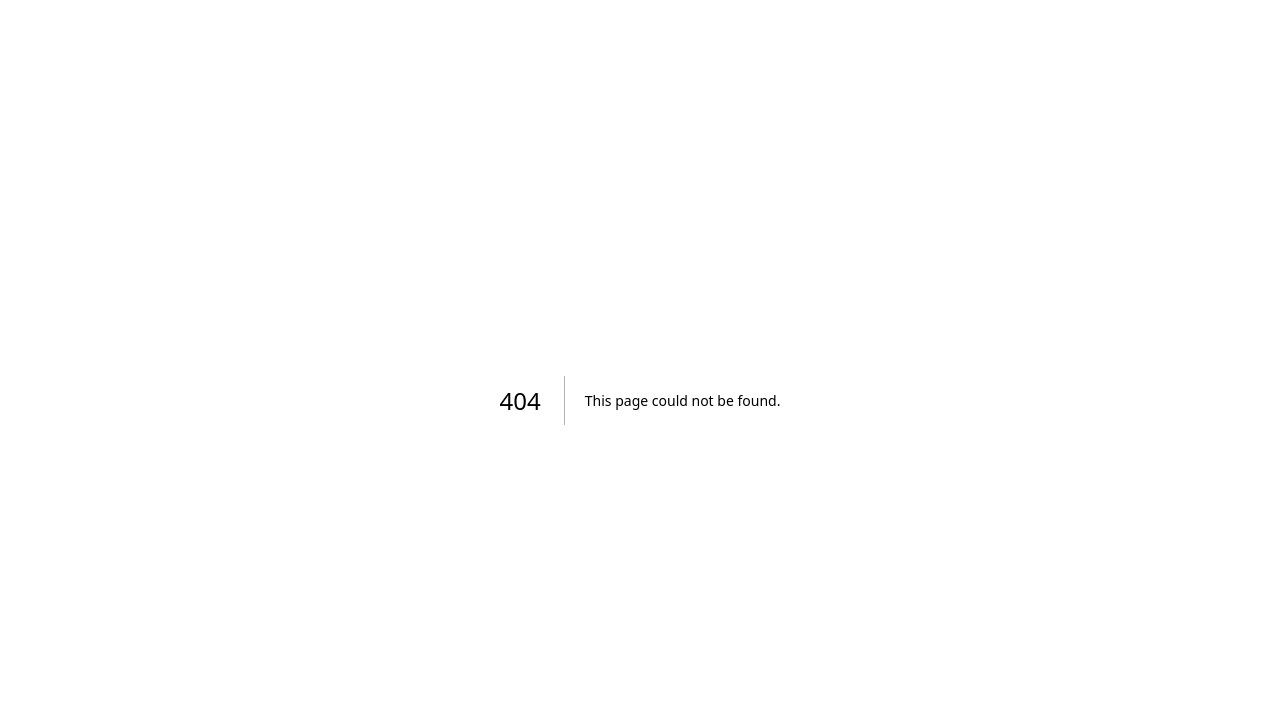
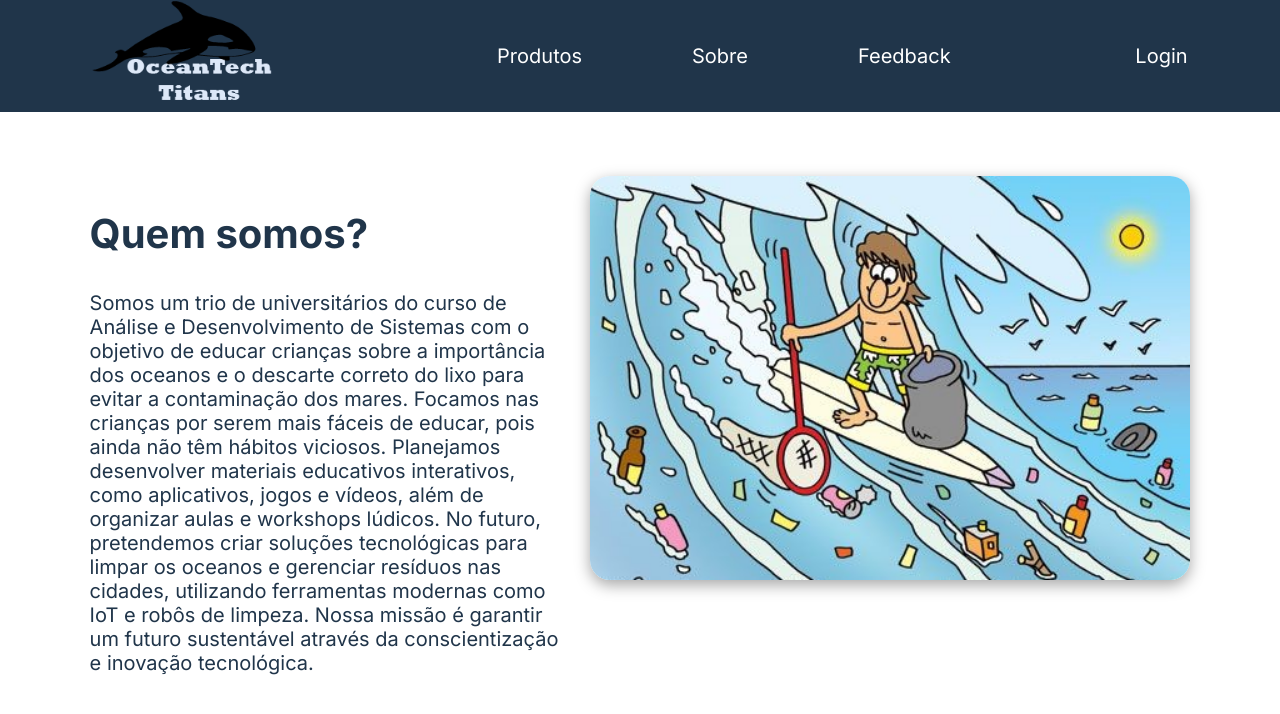
Before and after one commit to BrunoHdesa/OceanTech, a Next.js app: page /Sobre in a window 1280 px wide. Before the commit this address had no page. Shown: the top 714 px of the page. Built offline with nearby package versions, Linux system fonts and the light colour scheme.

Commit message:
adicionando pagina sobre

```diff
--- /dev/null
+++ b/src/app/Sobre/page.tsx
@@ -0,0 +1,23 @@
+import sobre from '../assets/chris-surfista.jpeg'
+import Header from "../components/Header/Header";
+import Banner from "../components/Banner/Banner";
+
+
+
+export default function Home() {
+  return (
+    <>
+    <Header/>
+    <Banner titulo="Quem somos?" img={sobre}>Somos um trio de universitários do curso
+     de Análise e Desenvolvimento de Sistemas com o objetivo de educar crianças sobre
+     a importância dos oceanos e o descarte correto do lixo para evitar a contaminação
+     dos mares. Focamos nas crianças por serem mais fáceis de educar, pois ainda não têm
+     hábitos viciosos. Planejamos desenvolver materiais educativos interativos, como aplicativos,
+     jogos e vídeos, além de organizar aulas e workshops lúdicos. No futuro, pretendemos criar soluções
+     tecnológicas para limpar os oceanos e gerenciar resíduos nas cidades, utilizando ferramentas modernas
+     como IoT e robôs de limpeza. Nossa missão é garantir um futuro sustentável através da conscientização
+     e inovação tecnológica.</Banner>
+
+    </>
+  );
+}
```
Also changed, not shown: src/app/Sobre/sobre.module.css (added).
